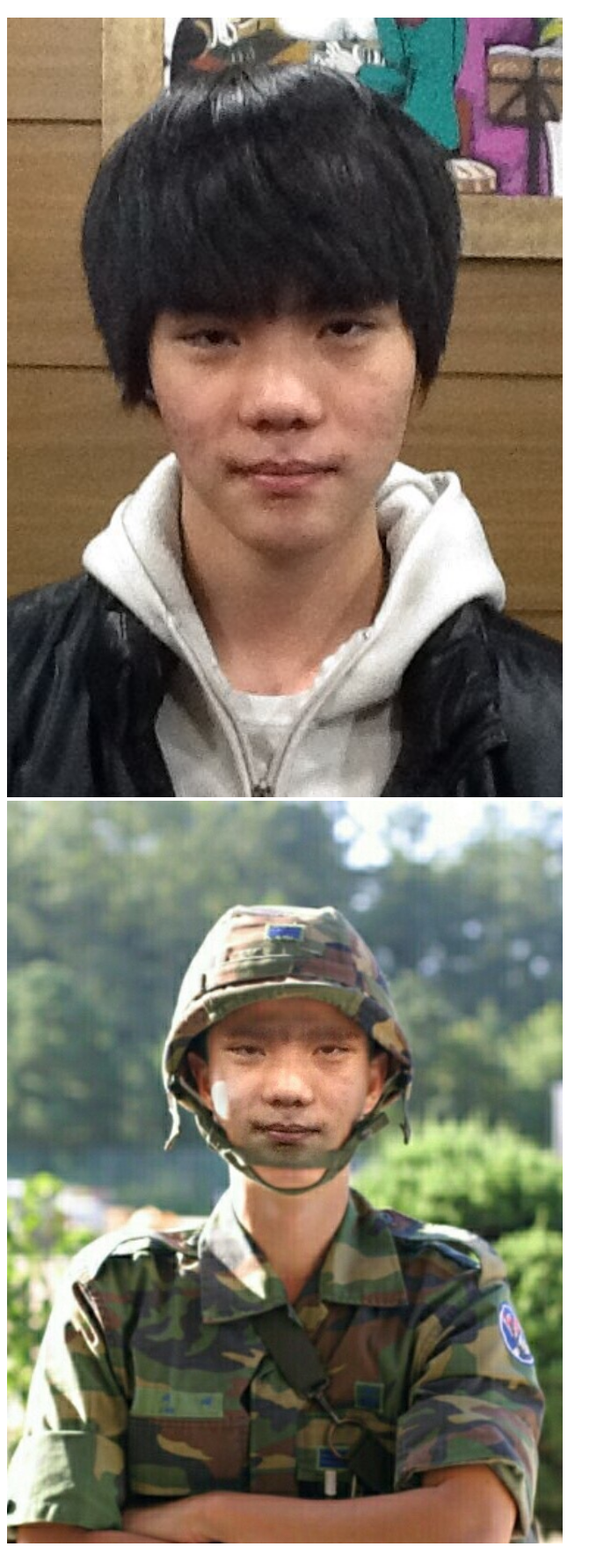
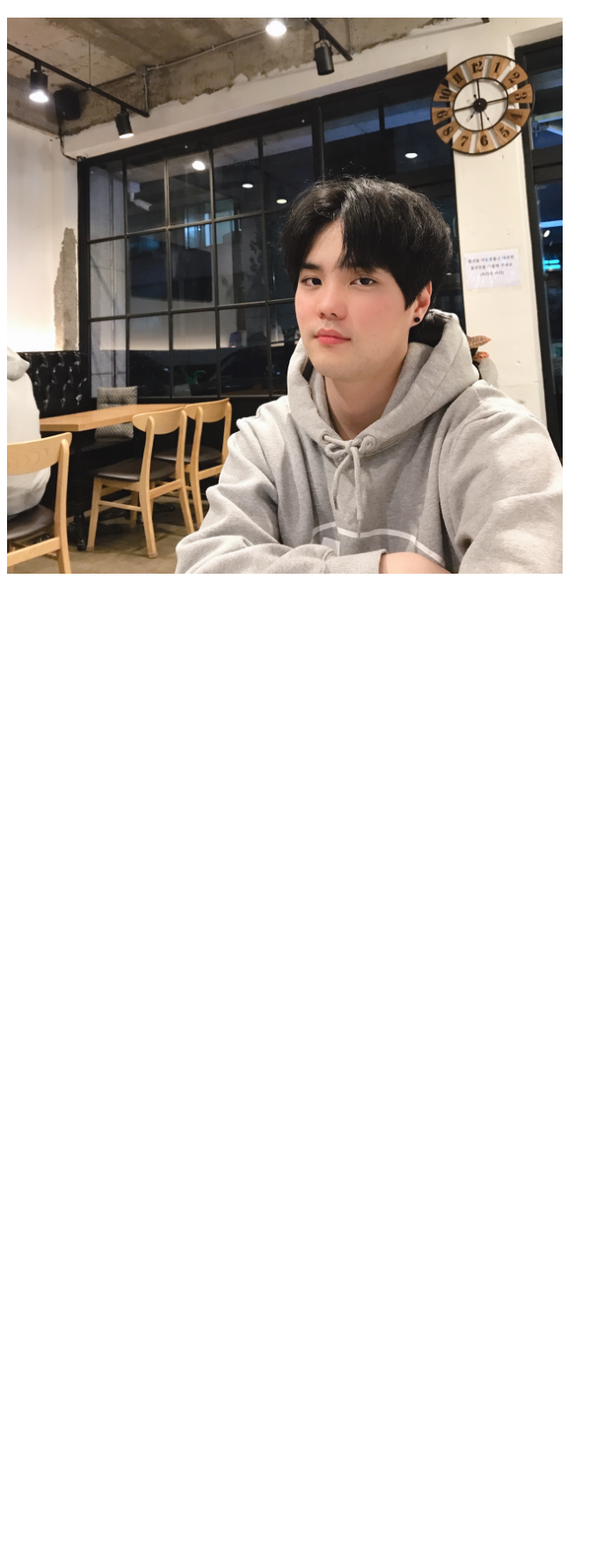
Before and after one commit to Aphex9/duneee, a plain HTML site: page 4.html in a window 1280 px wide. Shown: the part 60-1826 px from the top of the page at 88% size, without its empty margins (0-695 px from the left). After the commit the page ends 800 px from the top, so only its background shows below. Drawn offline with Linux system fonts and the light colour scheme.

Commit message:
Add files via upload

```diff
--- a/4.html
+++ b/4.html
@@ -8,7 +8,6 @@
   <h1><a href="index.html">DUNE</a></h1>
 
 
-<img src="su1.jpg" width="50%">
-<img src="su2.jpg" width="50%">
+<img src="su3.jpg" width="50%">
 </body>
 </html>
```
Also changed, not shown: 2.html (+1 -1 lines), su3.jpg (added).
